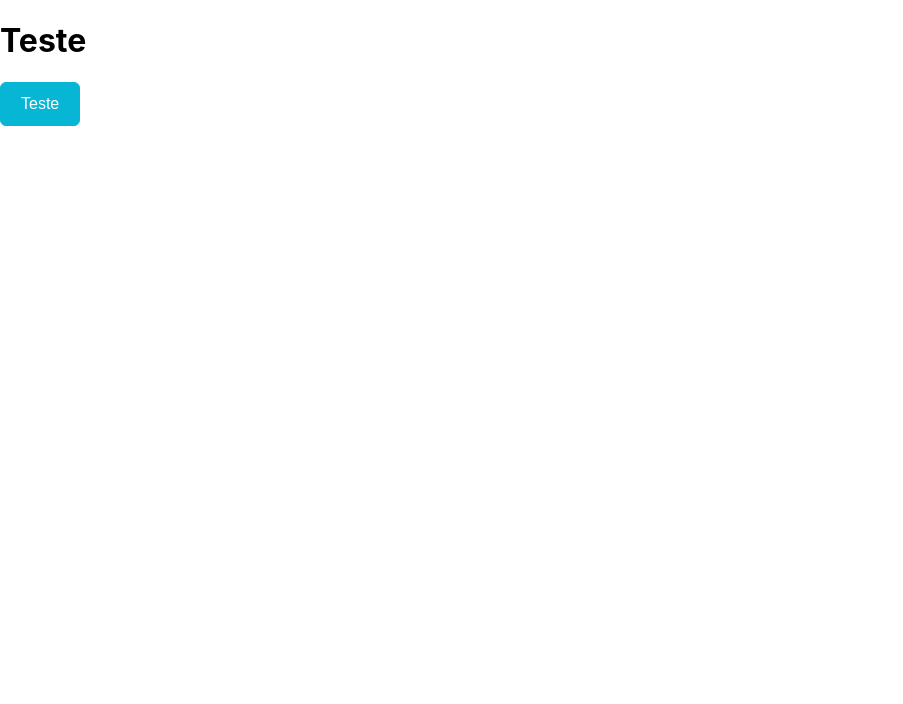
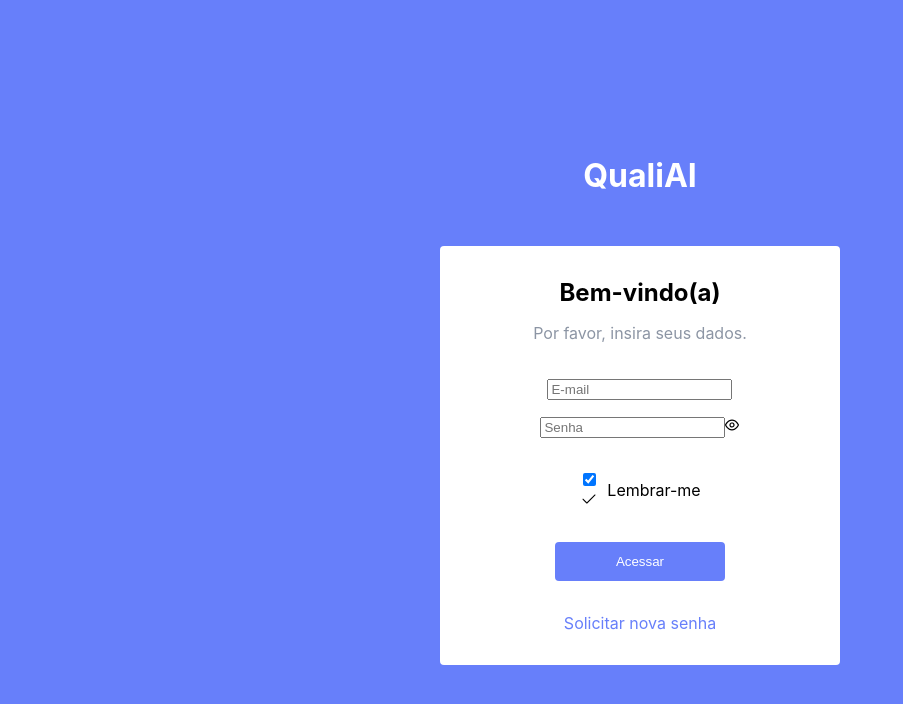
Before and after one commit to lucasrodriguescunha/frontend-projeto-v, a React (Create React App) app: page / in a window 1280 px wide. Shown: the top 704 px of the page, without its empty margins (0-903 px from the left). Built offline with nearby package versions, Linux system fonts and the light colour scheme; a web font is replaced by a local one.

Commit message:
Adiciona rotas e página de login

```diff
--- a/package.json
+++ b/package.json
@@ -10,6 +10,7 @@
     "primereact": "^10.9.3",
     "react": "^19.0.0",
     "react-dom": "^19.0.0",
+    "react-router-dom": "^7.3.0",
     "react-scripts": "5.0.1",
     "web-vitals": "^2.1.4"
   },
--- a/src/App.js
+++ b/src/App.js
@@ -1,17 +1,13 @@
-import logo from './logo.svg';
-import './App.css';
-import { PrimeReactProvider } from 'primereact/api';
-import { ButtonExample } from './components/button';
+import React from "react";
+import {PrimeReactProvider} from "primereact/api";
+import AppRoutes from "./Routes"; // Importa as rotas
 
 function App() {
-  return (
-    <PrimeReactProvider>
-      <div>
-        <h1>Teste</h1>
-        <ButtonExample>Teste</ButtonExample>
-      </div>
-    </PrimeReactProvider>
-  );
+    return (
+        <PrimeReactProvider>
+            <AppRoutes/> {/* Renderiza as rotas corretamente */}
+        </PrimeReactProvider>
+    );
 }
 
 export default App;
--- /dev/null
+++ b/src/Routes.js
@@ -0,0 +1,17 @@
+import {BrowserRouter as Router, Route, Routes} from "react-router-dom";
+import Login from "./pages/login/Login";
+import NotFound from "./pages/notFound/NotFound";
+
+const AppRoutes = () => {
+    return (
+        <Router>
+            <Routes>
+                <Route path="/" element={<Login/>}/>
+                {/*<Route path="/about" element={<About/>}/>*/}
+                <Route path="*" element={<NotFound/>}/>
+            </Routes>
+        </Router>
+    );
+};
+
+export default AppRoutes;
--- /dev/null
+++ b/src/pages/login/Login.css
@@ -0,0 +1,98 @@
+#container-login {
+    background-color: #677FFA;
+    width: 100vw;
+    height: 100vh;
+    display: flex;
+    flex-direction: column;
+    justify-content: center;
+    align-items: center;
+    margin: 0;
+    padding: 0;
+    box-sizing: border-box;
+}
+
+#custom-title {
+    display: flex;
+    flex-direction: row;
+    align-items: center;
+    justify-content: center;
+    gap: 1.875rem;
+    margin-bottom: 1.875rem;
+}
+
+h1 {
+    color: #FFFFFF;
+    text-align: center;
+    font-weight: bolder;
+}
+
+#custom-card {
+    display: flex;
+    flex-direction: column;
+    align-items: center;
+    justify-content: center;
+    color: #000000;
+    padding: 2rem;
+    border-radius: 0.25rem;
+    background: #FFFFFF;
+    width: 400px;
+    text-align: center;
+}
+
+form {
+    display: flex;
+    flex-direction: column;
+    gap: 1rem;
+    align-items: center;
+}
+
+#login-text {
+    font-size: 1.5rem;
+    font-weight: bold;
+    margin: 0;
+    padding: 0;
+}
+
+#login-description {
+    font-size: 1rem;
+    font-weight: normal;
+    color: #8C95A4;
+    margin-bottom: 2.1875rem;
+}
+
+#checkbox-container {
+    display: flex;
+    align-items: center;
+    gap: 0.5rem;
+    margin-top: 1rem;
+}
+
+#checkbox {
+    margin: 0;
+}
+
+#login-button {
+    background-color: #677FFA;
+    width: 80%;
+    margin-top: 1rem;
+    color: white;
+    border: none;
+    padding: 0.75rem;
+    border-radius: 0.25rem;
+    cursor: pointer;
+}
+
+#login-button:hover {
+    background-color: #5567d9;
+}
+
+#request-password {
+    margin-bottom: 0;
+    text-align: center;
+    color: #677FFA;
+    cursor: pointer;
+}
+
+#request-password:hover {
+    text-decoration: underline;
+}
--- /dev/null
+++ b/src/pages/login/Login.js
@@ -0,0 +1,126 @@
+import React, {useState} from "react";
+import {useNavigate} from "react-router-dom";
+import {IconField} from "primereact/iconfield";
+import {InputIcon} from "primereact/inputicon";
+import {InputText} from "primereact/inputtext";
+import {Checkbox} from "primereact/checkbox";
+import {Button} from "primereact/button";
+import {Card} from "primereact/card";
+import {Toast} from "primereact/toast";
+import {Password} from "primereact/password";
+
+import "./Login.css";
+
+function Login() {
+    const [checked, setChecked] = useState(true);
+    const [email, setEmail] = useState("");
+    const [senha, setSenha] = useState("");
+    const navigate = useNavigate();
+    const toast = React.useRef(null); // Referência para o Toast
+
+    const handleAccess = (e) => {
+        e.preventDefault();
+
+        // Validações antes de permitir o login
+        if (!email || !senha) {
+            toast.current.show({
+                severity: 'error',
+                summary: 'Campos obrigatórios',
+                detail: 'Por favor, preencha o e-mail e a senha.',
+                life: 3000,
+            });
+            return;
+        }
+
+        // Validação do formato do e-mail
+        const emailRegex = /^[^\s@]+@[^\s@]+\.[^\s@]+$/;
+        if (!emailRegex.test(email)) {
+            toast.current.show({
+                severity: 'error',
+                summary: 'E-mail inválido',
+                detail: 'Por favor, insira um e-mail válido.',
+                life: 3000,
+            });
+            return;
+        }
+
+        // Validação da senha (pelo menos 8 caracteres, incluindo letras maiúsculas, minúsculas, números e caracteres especiais)
+        const senhaRegex = /^(?=.*[a-z])(?=.*[A-Z])(?=.*\d)(?=.*[\W_])[A-Za-z\d\W_]{8,}$/;
+        if (!senhaRegex.test(senha)) {
+            toast.current.show({
+                severity: 'error',
+                summary: 'Senha inválida',
+                detail: 'A senha deve ter pelo menos 8 caracteres, incluindo letras maiúsculas, minúsculas, números e caracteres especiais.',
+                life: 3000,
+            });
+            return;
+        }
+
+        // Se a validação passar, exibe o Toast de sucesso e navega para o próximo passo
+        toast.current.show({
+            severity: 'success',
+            summary: 'Login bem-sucedido',
+            detail: 'Você foi logado com sucesso!',
+            life: 3000,
+        });
+
+        // Atrasar a navegação para garantir que o Toast seja exibido
+        setTimeout(() => {
+            navigate("/home"); // Redireciona para o Dashboard
+        }, 3000); // 3000ms é o tempo em que o Toast será mostrado (ajuste conforme necessário)
+    };
+
+    return (
+        <div id="container-login">
+            <Toast ref={toast}/> {/* Exibindo o Toast */}
+
+            <div id="custom-title">
+                {/*<Image src={docIcon} alt="Ícone de documento" width="auto" height="auto"/>*/}
+                <h1>QualiAI</h1>
+            </div>
+
+            <Card id="custom-card">
+                <p id="login-text">Bem-vindo(a)</p>
+                <p id="login-description">Por favor, insira seus dados.</p>
+
+                <form id="custom-form" onSubmit={handleAccess}>
+                    <IconField iconPosition="left">
+                        <InputIcon className="pi pi-envelope"/>
+                        <InputText
+                            placeholder="E-mail"
+                            value={email}
+                            onChange={(e) => setEmail(e.target.value)}
+                        />
+                    </IconField>
+
+                    <Password
+                        placeholder="Senha"
+                        name="senha"
+                        value={senha}
+                        onChange={(e) => setSenha(e.target.value)}
+                        toggleMask
+                        promptLabel="Insira a senha"
+                        weakLabel="Fraca"
+                        mediumLabel="Média"
+                        strongLabel="Forte"
+                    />
+
+                    <div id="checkbox-container">
+                        <Checkbox
+                            id="checkbox"
+                            onChange={(e) => setChecked(e.checked)}
+                            checked={checked}
+                        />
+                        <label htmlFor="checkbox">Lembrar-me</label>
+                    </div>
+
+                    <Button id="login-button" label="Acessar" type="submit"/>
+
+                    <p id="request-password">Solicitar nova senha</p>
+                </form>
+            </Card>
+        </div>
+    );
+}
+
+export default Login;
--- /dev/null
+++ b/src/pages/notFound/NotFound.js
@@ -0,0 +1,5 @@
+const NotFound = () => {
+    return <h1>Página não encontrada</h1>;
+};
+
+export default NotFound;
```
Also changed, not shown: 1 other file (tests, documents, lock files or other folders).
